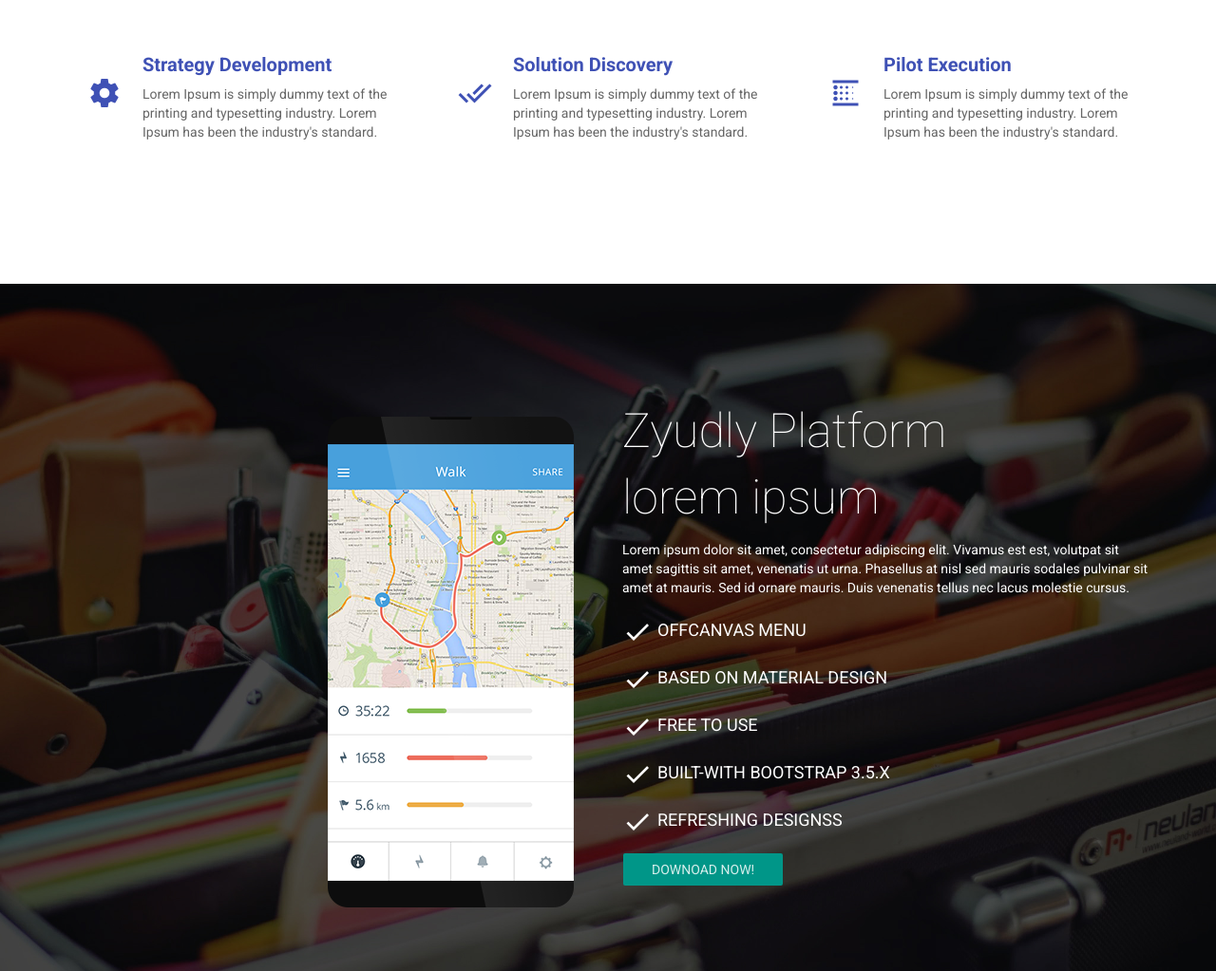
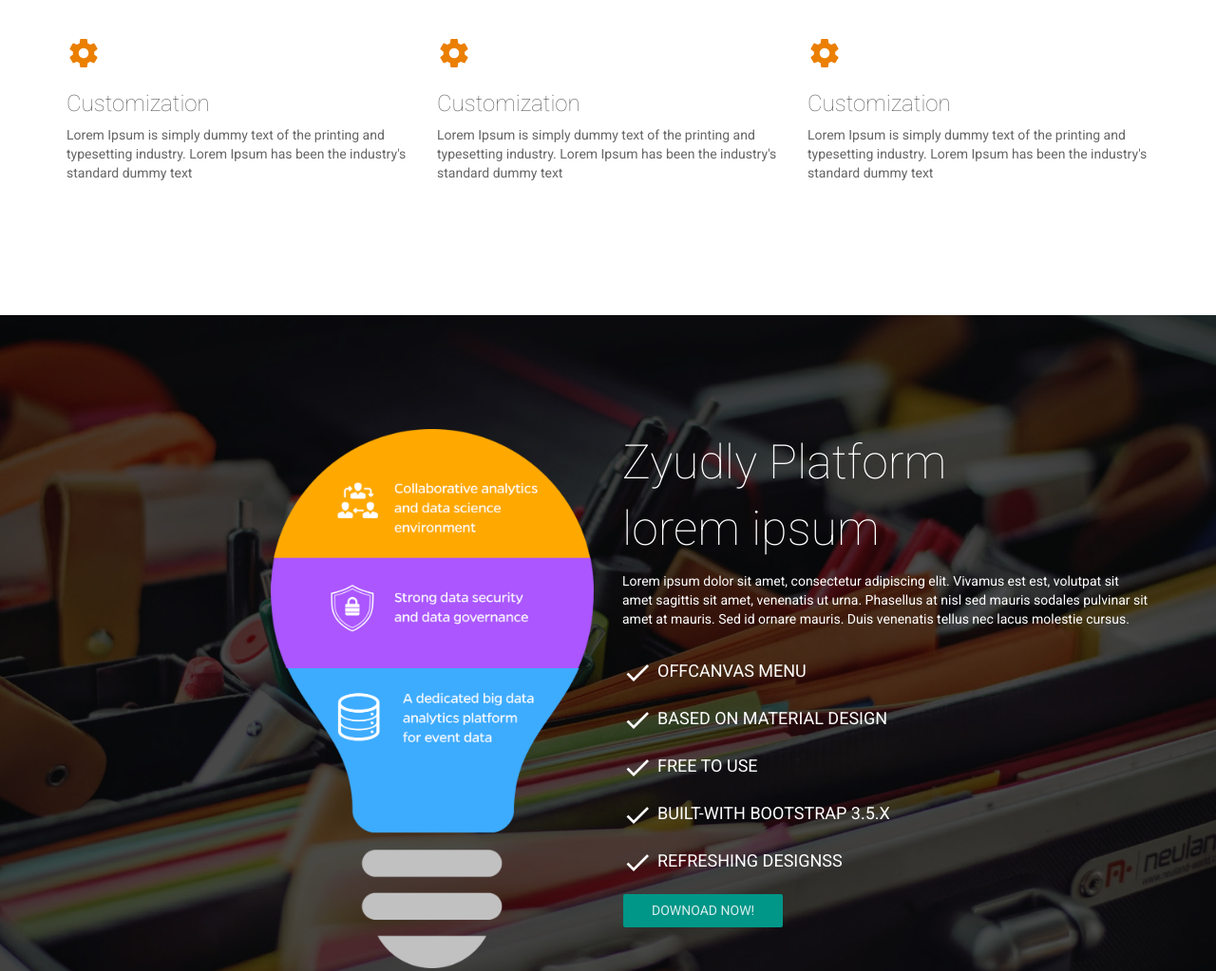
Before and after one commit to sarudsgnr/Zyudlylabs-website, a plain HTML site: page index.html in a window 1280 px wide. Shown: the part 915-1938 px from the top of the page at 95% size. Drawn offline with Linux system fonts and the light colour scheme.

Commit message:
Made Icon color changes, optimised image, added infographic and some font edits

```diff
--- a/css/main.css
+++ b/css/main.css
@@ -217,7 +217,7 @@ a:focus {
   }
 }
 .hero-area {
-  background: url(../img/hero-area.jpg) no-repeat;
+  background: url(../img/hero-area_1.jpg) no-repeat;
   background-size: cover;
   background-position: center bottom;
   color: #fff;
@@ -283,13 +283,13 @@ a:focus {
   line-height: 80px;
   border-radius: 50%;
   font-size: 36px;
-  color: #3f51b5;
+  /**color: #3f51b5;**/
 }
 #features .features h4 {
   margin-bottom: 10px;
   font-size: 20px;
   font-weight: 700;
-  color: #3f51b5;
+  /**color: #3f51b5;***/
 }
 #features .features .features-text {
   padding-left: 80px;
@@ -646,7 +646,7 @@ a:focus {
 }
 #counter .counter-item h5 {
   text-align: center;
-  color: #3f51b5;
+  color: #333;
   font-size: 16px;
   text-transform: uppercase;
   line-height: 32px;
@@ -660,7 +660,7 @@ a:focus {
 #counter .timer {
   font-size: 50px;
   font-weight: 100;
-  color: #3f51b5;
+  color: #333;
   text-transform: uppercase;
   text-align: center;
   line-height: 80px;
@@ -679,7 +679,7 @@ a:focus {
 }
 #contact .info .icon i {
   font-size: 36px;
-  color: #3f51b5;
+  /***color: #3f51b5;***/
 }
 #contact .info h4 {
   color: #385461;
@@ -981,3 +981,10 @@ a:focus {
 .social-profile i:hover {
   color: #666;
 }
+.icon i{
+    color: #eb7f00;
+    font-size: 36px;
+}
+p{
+    margin: 0 0 20px 0;
+}
--- a/index.html
+++ b/index.html
@@ -75,45 +75,33 @@ Lorem ipsum dolor sit amet, consectetur adipiscing elit. </h2>
         <div class="row">
 
           <div class="col-md-4 col-sm-6 wow fadeInDown" data-wow-duration="1000ms" data-wow-delay="300ms">
-            <div class="features">
-              <div class="icon">
+            <div class="features-content">
+              <div class="icon hi-icon-effect-3b">
                 <i class="mdi-action-settings"></i>
               </div>
-              <div class="features-text">
-                <h4>Strategy Development</h4>
-                <p>
-                  Lorem Ipsum is simply dummy text of the printing and typesetting industry. Lorem Ipsum has been the industry's standard.
-                </p>
-              </div>
-             </div>
+              <h3>Customization</h3>
+              <p>Lorem Ipsum is simply dummy text of the printing and typesetting industry. Lorem Ipsum has been the industry's standard dummy text</p>
+            </div>
           </div>
 
 
           <div class="col-md-4 col-sm-6 wow fadeInDown" data-wow-duration="1000ms" data-wow-delay="450ms">
-            <div class="features">
-              <div class="icon">
-                <i class="mdi-action-done-all"></i>
+            <div class="features-content">
+              <div class="icon hi-icon-effect-3b">
+                <i class="mdi-action-settings"></i>
               </div>
-              <div class="features-text">
-                <h4>Solution Discovery</h4>
-                <p>
-                  Lorem Ipsum is simply dummy text of the printing and typesetting industry. Lorem Ipsum has been the industry's standard.
-                </p>
-              </div>
+              <h3>Customization</h3>
+              <p>Lorem Ipsum is simply dummy text of the printing and typesetting industry. Lorem Ipsum has been the industry's standard dummy text</p>
             </div>
           </div>
 
           <div class="col-md-4 col-sm-6 wow fadeInDown" data-wow-duration="1000ms" data-wow-delay="550ms">
-            <div class="features">
-              <div class="icon">
-                <i class="mdi-image-blur-linear"></i>
+            <div class="features-content">
+              <div class="icon hi-icon-effect-3b">
+                <i class="mdi-action-settings"></i>
               </div>
-              <div class="features-text">
-                <h4>Pilot Execution</h4>
-                <p>
-                  Lorem Ipsum is simply dummy text of the printing and typesetting industry. Lorem Ipsum has been the industry's standard.
-                </p>
-              </div>
+              <h3>Customization</h3>
+              <p>Lorem Ipsum is simply dummy text of the printing and typesetting industry. Lorem Ipsum has been the industry's standard dummy text</p>
             </div>
           </div>
 
@@ -171,7 +159,7 @@ Lorem ipsum dolor sit amet, consectetur adipiscing elit. </h2>
         <div class="row">
 
           <div class="col-md-6 col-sm-6 wow fadeInRight" data-wow-duration="1000ms" data-wow-delay="300ms">
-            <img src="img/features/img1.png" alt="">
+            <img src="img/infographic_platform.png" alt="" width="340">
           </div>
 
           <div class="col-md-6 col-sm-6 wow fadeInLeft" data-wow-duration="1000ms" data-wow-delay="300ms">
```
Also changed, not shown: img/hero-area_1.jpg (added), img/infographic_platform.png (added).
